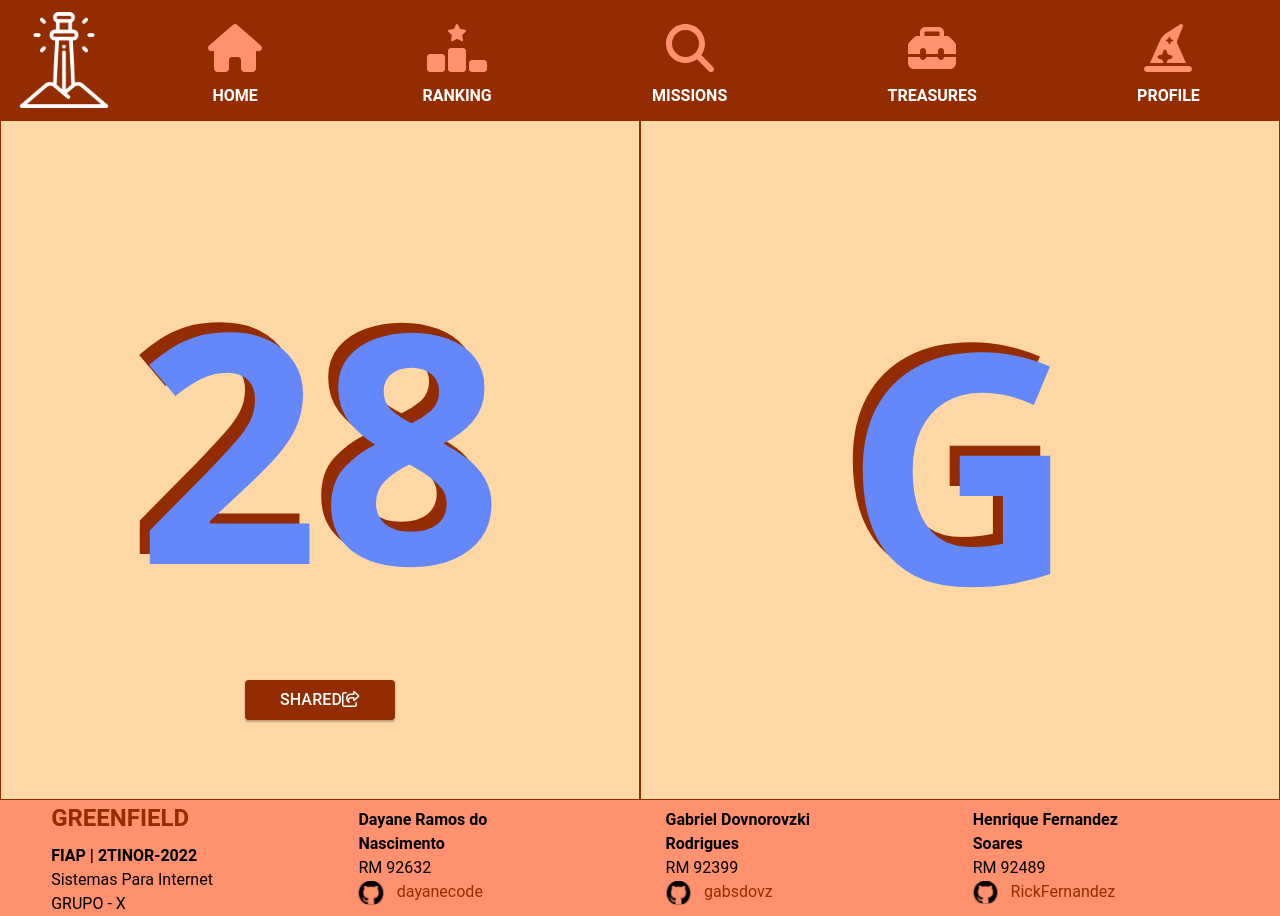
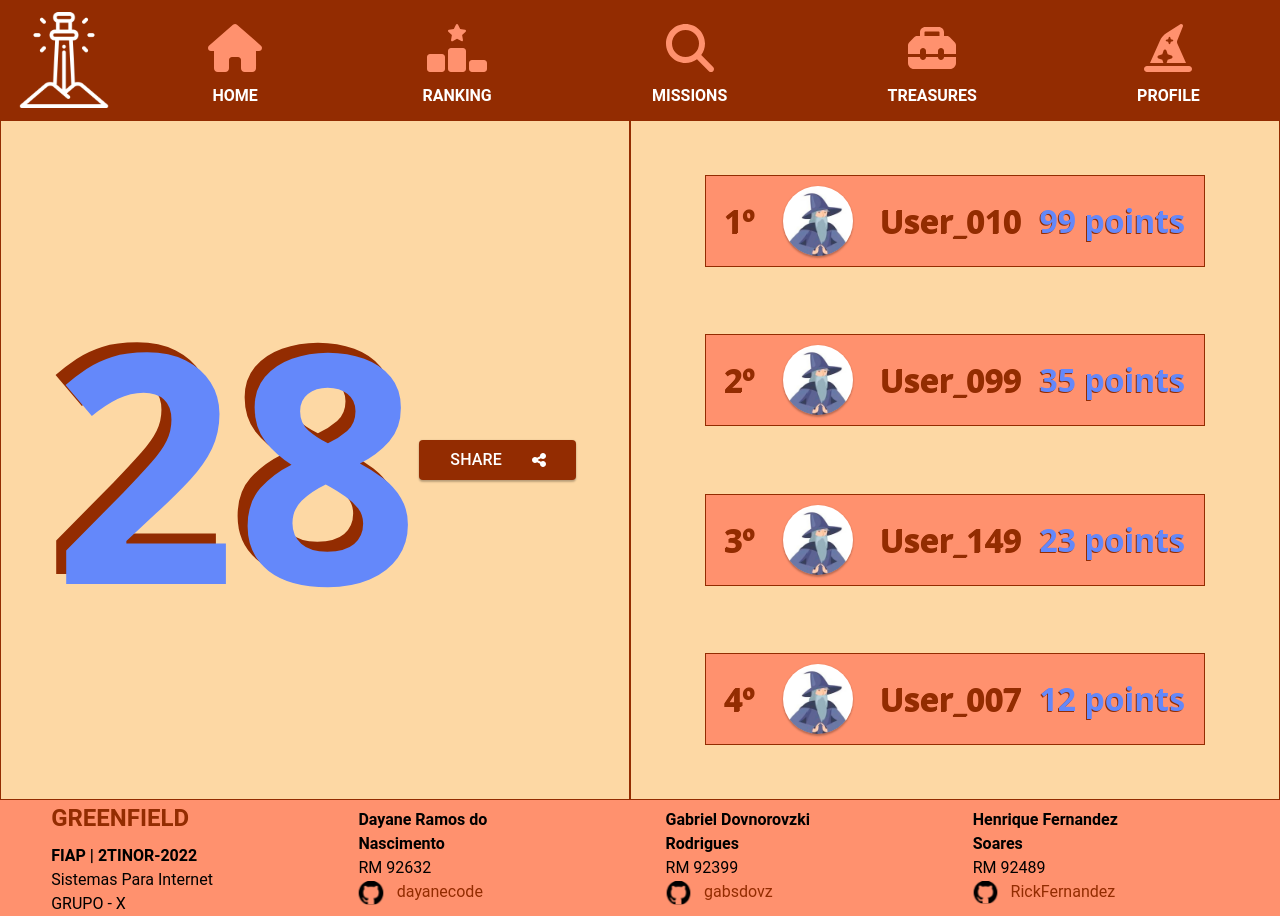
Before and after one commit to dayanecode/FIAP-GREENFIELD, a React (Create React App) app: page /ranking in a window 1280 px wide. Built offline with nearby package versions, Linux system fonts and the light colour scheme.

Commit message:
created card ranking component

```diff
--- a/src/common-components/Button/Button.js
+++ b/src/common-components/Button/Button.js
@@ -10,6 +10,10 @@ import {
 } from '../../shared/DesignTokens';
 
 export const Button = styled.button`
+
+	display: flex;
+	justify-content: space-around;
+	align-items: center;
 	border: none;
 	outline: none;
 	width: 25%;
@@ -28,6 +32,8 @@ export const Button = styled.button`
     letter-spacing: ${FontLetterSpacings.MEDIUM};
 
 	&amp;:hover {
+		color: ${Colors.BEGE_ESCURO_GREENFIELD};
 		background-color: ${Colors.ROSA_GREENFIELD};
+
 	}
 `;
--- /dev/null
+++ b/src/common-components/Card/CardColumn.js
@@ -0,0 +1,15 @@
+import styled from 'styled-components';
+import { Colors } from '../../shared/DesignTokens';
+
+export const CardColumn = styled.div`
+	width: 100vw;
+	height: 85vh;
+	display: flex;
+	flex-direction: column;
+	justify-content: space-around;
+	align-items: center;
+	align-content: center;
+	background: ${Colors.BEGE_ESCURO_GREENFIELD};
+	padding: 20px;
+	border: 1px solid ${Colors.LARANJA_GREENFIELD};
+`;
--- /dev/null
+++ b/src/common-components/Card/CardRankingPosition.js
@@ -0,0 +1,16 @@
+import styled from 'styled-components';
+import { Colors } from '../../shared/DesignTokens';
+
+export const CardRankingPosition = styled.div `
+	width: 500px;
+	height: auto;
+	display: flex;
+	flex-direction: row;
+	flex-wrap: wrap;
+	justify-content: space-around;
+	align-items: center;
+	align-content: center;
+	background: ${Colors.ROSA_GREENFIELD};
+	padding: 10px;
+	border: 1px solid ${Colors.LARANJA_GREENFIELD};
+`;
--- a/src/common-components/Card/CardRanking.js
+++ b/src/common-components/Card/CardRow.js
@@ -1,16 +1,16 @@
 import styled from 'styled-components';
-import { Colors } from '../../shared/DesignTokens';
+import {
+    Colors
+} from '../../shared/DesignTokens';
 
-export const CardRanking = styled.div`
+export const CardRow = styled.div `
 	width: 100vw;
 	height: 85vh;
 	display: flex;
-	// flex-wrap: wrap;
-	flex-direction: column;
+	flex-wrap: wrap;
 	justify-content: center;
 	align-items: center;
 	align-content: center;
 	background: ${Colors.BEGE_ESCURO_GREENFIELD};
-	padding: 20px;
 	border: 1px solid ${Colors.LARANJA_GREENFIELD};
 `;
--- a/src/common-components/Footer/Footer.js
+++ b/src/common-components/Footer/Footer.js
@@ -45,6 +45,9 @@ const DivGit = styled.div`
 const Link = styled.a`
     color: ${Colors.LARANJA_GREENFIELD};
     text-decoration: none;
+    &amp;:hover {
+		color: ${Colors.BEGE_ESCURO_GREENFIELD};
+	}
 `;
 
 
--- a/src/screens/NotFound.js
+++ b/src/screens/NotFound.js
@@ -4,7 +4,7 @@ import { Colors } from '../shared/DesignTokens';
 import { Header } from "../common-components/Header/Header";
 import { FontAwesomeIcon } from '@fortawesome/react-fontawesome'
 import { faScrewdriverWrench } from '@fortawesome/free-solid-svg-icons'
-import { CardRanking } from '../common-components/Card/CardRanking';
+import { CardColumn } from '../common-components/Card/CardColumn';
 
 
 const BugItem = styled.span `
@@ -16,19 +16,28 @@ const BugItem = styled.span `
     justify-content: center;
     align-items: center;
     align-content: center;
+`;
 
+const TextNotFound = styled.div `
+    font-size: 2rem;
+    font-weight: bold;
+    color: ${Colors.LARANJA_GREENFIELD};
+    display:flex;
+    position: absolut;
 `;
 
 export function NotFound() {
     return (
         <>
         <Header />
-        <CardRanking>
+        <CardColumn>
             <BugItem>
                 <FontAwesomeIcon icon={faScrewdriverWrench} />
             </BugItem>
-        <div>Página em construção!</div>
-        </CardRanking>
+            <TextNotFound>Página em construção!</TextNotFound>
+        </CardColumn>
+
+
         </>
     );
 }
--- a/src/screens/Ranking.js
+++ b/src/screens/Ranking.js
@@ -1,11 +1,14 @@
 import styled from "styled-components";
-import { Colors } from "../shared/DesignTokens";
+import { Colors, Shadows } from "../shared/DesignTokens";
 import { Header } from "../common-components/Header/Header";
 import { Footer } from "../common-components/Footer/Footer"
-import { CardRanking} from "../common-components/Card/CardRanking"
+import { CardColumn} from "../common-components/Card/CardColumn"
 import { Button } from "../common-components/Button/Button";
 import { FontAwesomeIcon } from "@fortawesome/react-fontawesome";
-import { faShareFromSquare } from "@fortawesome/free-regular-svg-icons";
+import { CardRankingPosition } from "../common-components/Card/CardRankingPosition";
+import { CardRow } from "../common-components/Card/CardRow";
+import { faShareNodes } from "@fortawesome/free-solid-svg-icons";
+
 
 
 const Wrapper = styled.header `
@@ -20,30 +23,81 @@ const TextPoints = styled.span`
     font-weight: bold;
     text-shadow: -10px -10px ${Colors.LARANJA_GREENFIELD};
     color: ${Colors.AZUL_GREENFIELD};
+`;
 
+const UserAvatar = styled.div `
+	width: 70px;
+	height: 70px;
+    margin-left: 10px;
+    margin-right: 10px;
+	box-shadow: ${Shadows.ONE};
+	border-radius: 50%;
+	background-image: url('${(props) => props.src}');
+	background-repeat: no-repeat;
+	background-size: cover;
+	background-position: center;
+`;
+
+const TextUser = styled.span `
+    font-size: 2rem;
+    font-weight: bold;
+    color: ${Colors.LARANJA_GREENFIELD};
+    text-shadow: -1px 1px ${Colors.LARANJA_GREENFIELD};
+`;
+
+const Score = styled.span `
+    font-size: 2rem;
+    font-weight: bold;
+    color: ${Colors.AZUL_GREENFIELD};
+    text-shadow: -1px 1px ${Colors.LARANJA_GREENFIELD};
 `;
 
 
 export function Ranking() {
-
     return (
         <>
             <Header />
             <Wrapper>
-                <CardRanking>
+
+                <CardRow>
                     <TextPoints>28</TextPoints>
                     <Button>
-                    shared
-                    <FontAwesomeIcon className="fa-light" icon={faShareFromSquare} />
+                        SHARE
+                        <FontAwesomeIcon className="fa-light" icon={faShareNodes} />
                     </Button>
-                </CardRanking>
+                </CardRow>
 
-                <CardRanking >
-                    <TextPoints>G</TextPoints>
-                </CardRanking>
+                <CardColumn>
+                    <CardRankingPosition>
+                        <TextUser>1º</TextUser>
+                        <UserAvatar src = {require('../assets/images/na1.png')}/>
+                        <TextUser>User_010</TextUser>
+                        <Score>99 points</Score>
+                    </CardRankingPosition>
+
+                    <CardRankingPosition>
+                        <TextUser>2º</TextUser>
+                        <UserAvatar src = {require('../assets/images/na1.png')}/>
+                        <TextUser>User_099</TextUser>
+                        <Score>35 points</Score>
+                    </CardRankingPosition>
+
+                   <CardRankingPosition>
+                        <TextUser>3º</TextUser>
+                        <UserAvatar src = {require('../assets/images/na1.png')}/>
+                        <TextUser>User_149</TextUser>
+                        <Score>23 points</Score>
+                    </CardRankingPosition>
+
+                    <CardRankingPosition>
+                        <TextUser>4º</TextUser>
+                        <UserAvatar src = {require('../assets/images/na1.png')}/>
+                        <TextUser>User_007</TextUser>
+                        <Score>12 points</Score>
+                    </CardRankingPosition>
+                </CardColumn>
             </Wrapper>
-
-            <Footer />
+            <Footer/>
 
         </>
     );
```
Also changed, not shown: src/common-components/Avatar/UserAvatar.js (added, +13 -0 lines).
